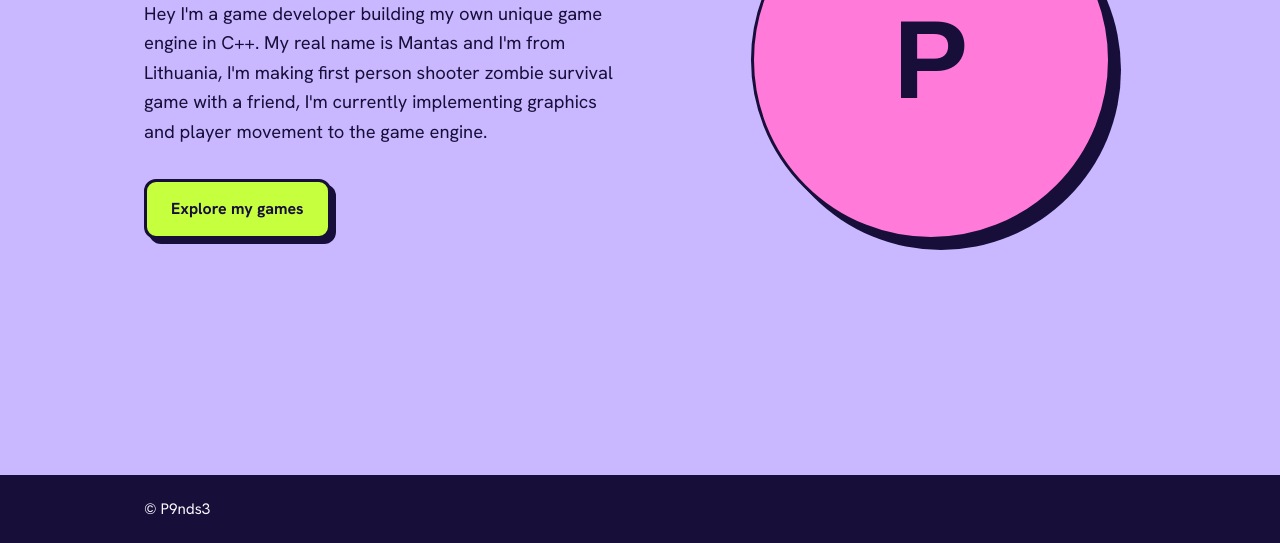
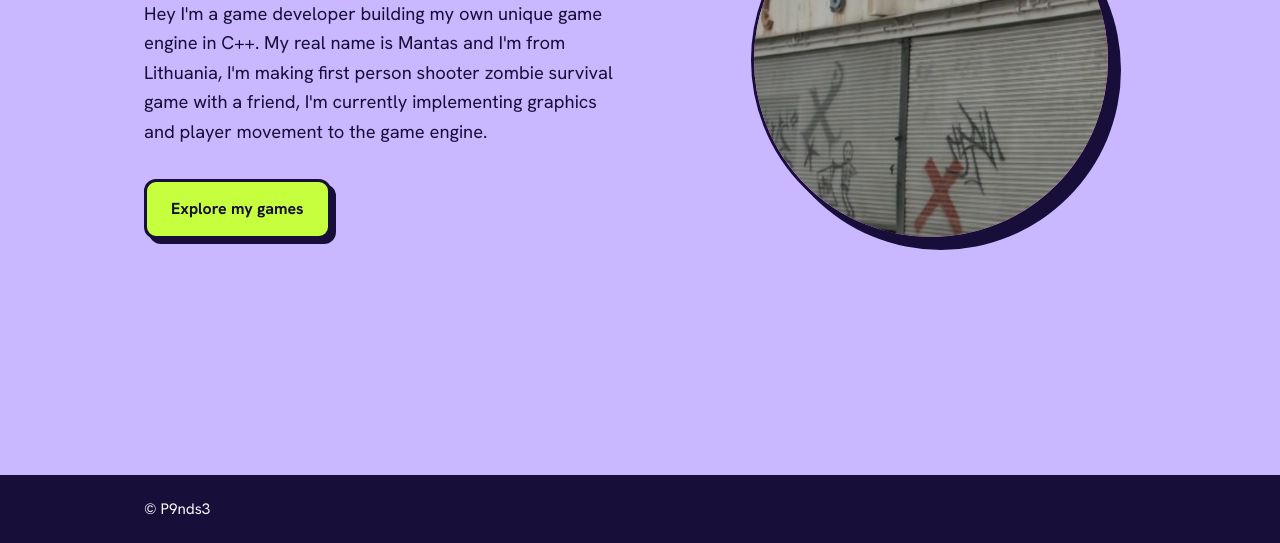
Before and after one commit to propdaily/AlmostAlive, a plain HTML site: page index.html in a window 1280 px wide. Shown: the part 257-800 px from the top of the page. Drawn offline with Linux system fonts and the light colour scheme; a web font is replaced by a local one.

Commit message:
Update index.html

```diff
--- a/index.html
+++ b/index.html
@@ -165,7 +165,7 @@ const CONFIG = {
   short: "P9nds3",
   bio: "Hey I'm a game developer building my own unique game engine in C++. My real name is Mantas and I'm from Lithuania, I'm making first person shooter zombie survival game with a friend, I'm currently implementing graphics and player movement to the game engine.",
   engine: "Zombie Experience",
-  avatar: "",   /* optional: path to an image like "me.png" */
+  avatar: "me.png",
   discord: "https://discord.gg/your-invite-code",
   github: "https://github.com/propdaily",
   youtube: "https://youtube.com/@CreepifyHD",
```
